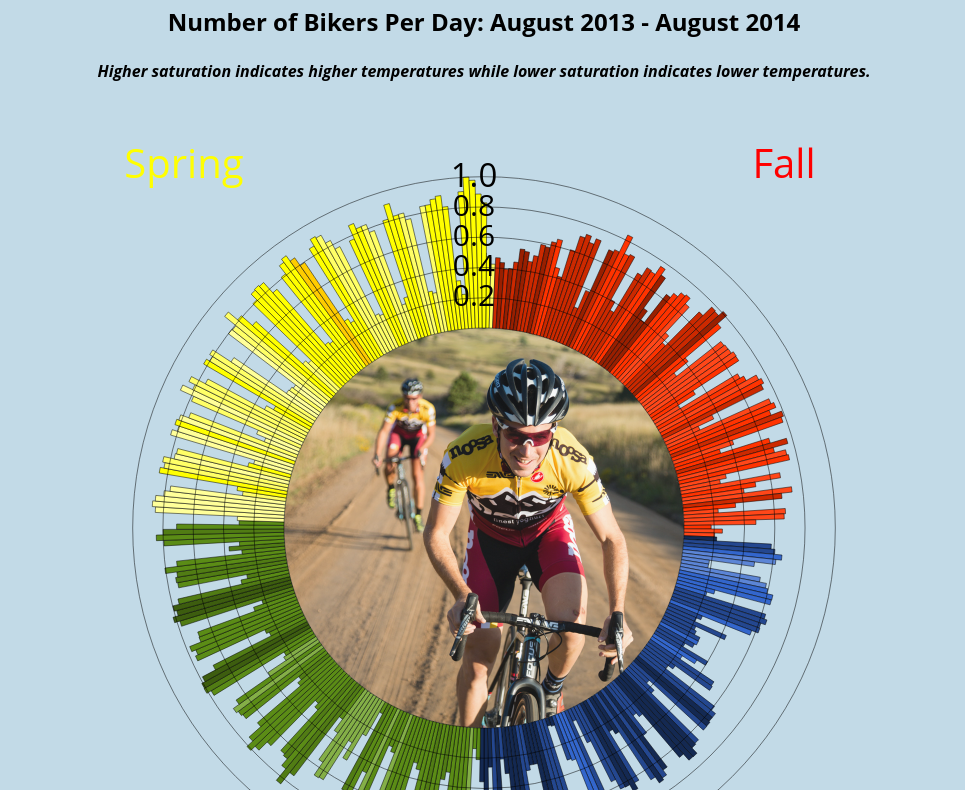
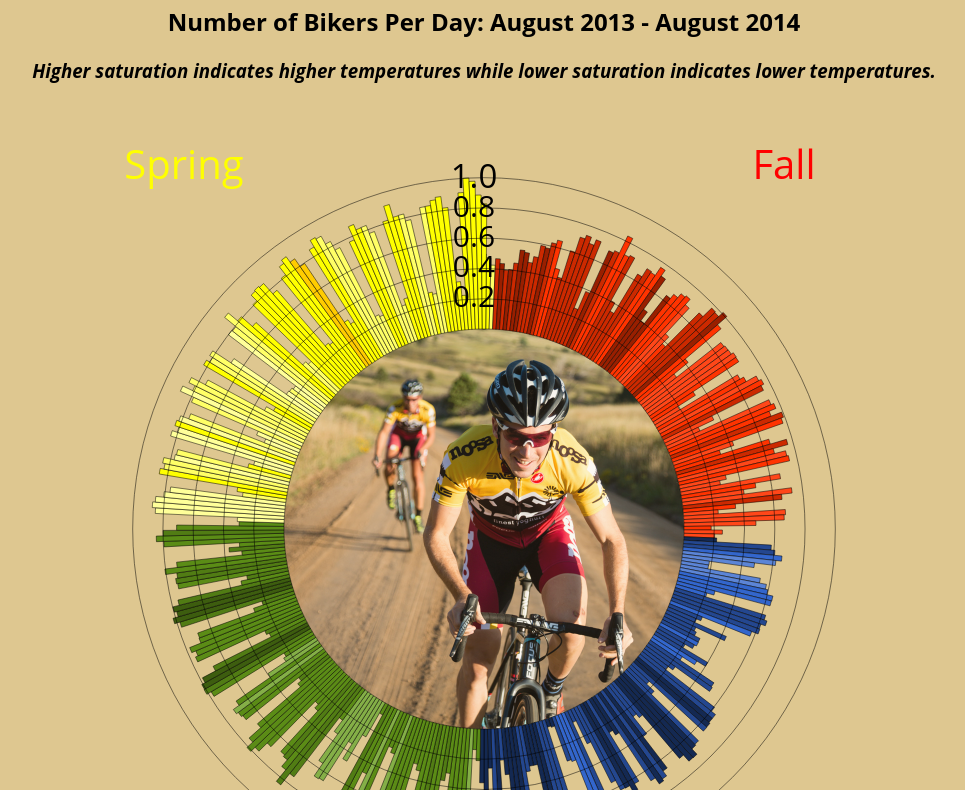
Before and after one commit to cjl248/info3300P1, a plain HTML site: page index.html in a window 1280 px wide. Shown: the part 67-857 px from the top of the page, without its empty margins (156-1121 px from the left). Drawn offline with nearby package versions, Linux system fonts and the light colour scheme.

Commit message:
different background color

```diff
--- a/index.html
+++ b/index.html
@@ -4,7 +4,7 @@
     <!-- Load the d3 library. -->
     <script src="http://d3js.org/d3.v3.min.js" charset="utf-8"></script>
     <style>
-        body { font-family: "Open Sans"; background-color: #C2DAE7; }
+        body { font-family: "Open Sans"; background-color: #DEC790; }
         div { margin: 30px; }
         h1, h2, { color: #D6AD33; }
         /*svg { border: solid black 1px; padding: none;}*/
@@ -25,7 +25,7 @@
 
     <h1 style="font-family: 'Slabo 27px' serif'" align="center">San Fransisco Bay Area Bike Share Ridership</h1>
     <h2 style="font-family: 'Slabo 27px' serif'" align="center">Number of Bikers Per Day: August 2013 - August 2014</h2>
-    <h4 align="center" style = "font-style: italic;">Higher saturation indicates higher temperatures while lower saturation indicates lower temperatures.</h4>
+    <h3 align="center" style = "font-style: italic;">Higher saturation indicates higher temperatures while lower saturation indicates lower temperatures.</h3>
 
     <div id="canvas" align="center"></div>
 
```
